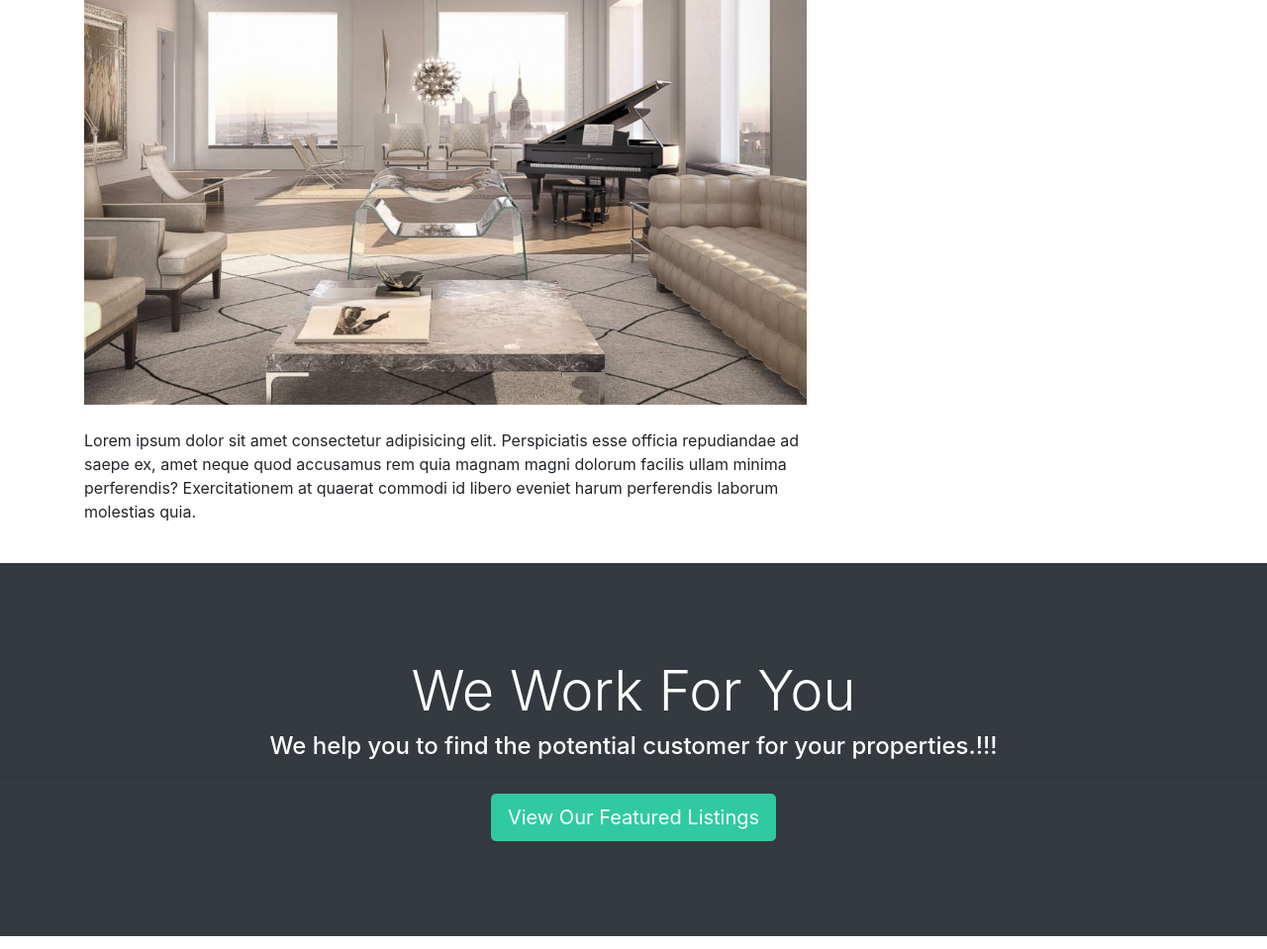
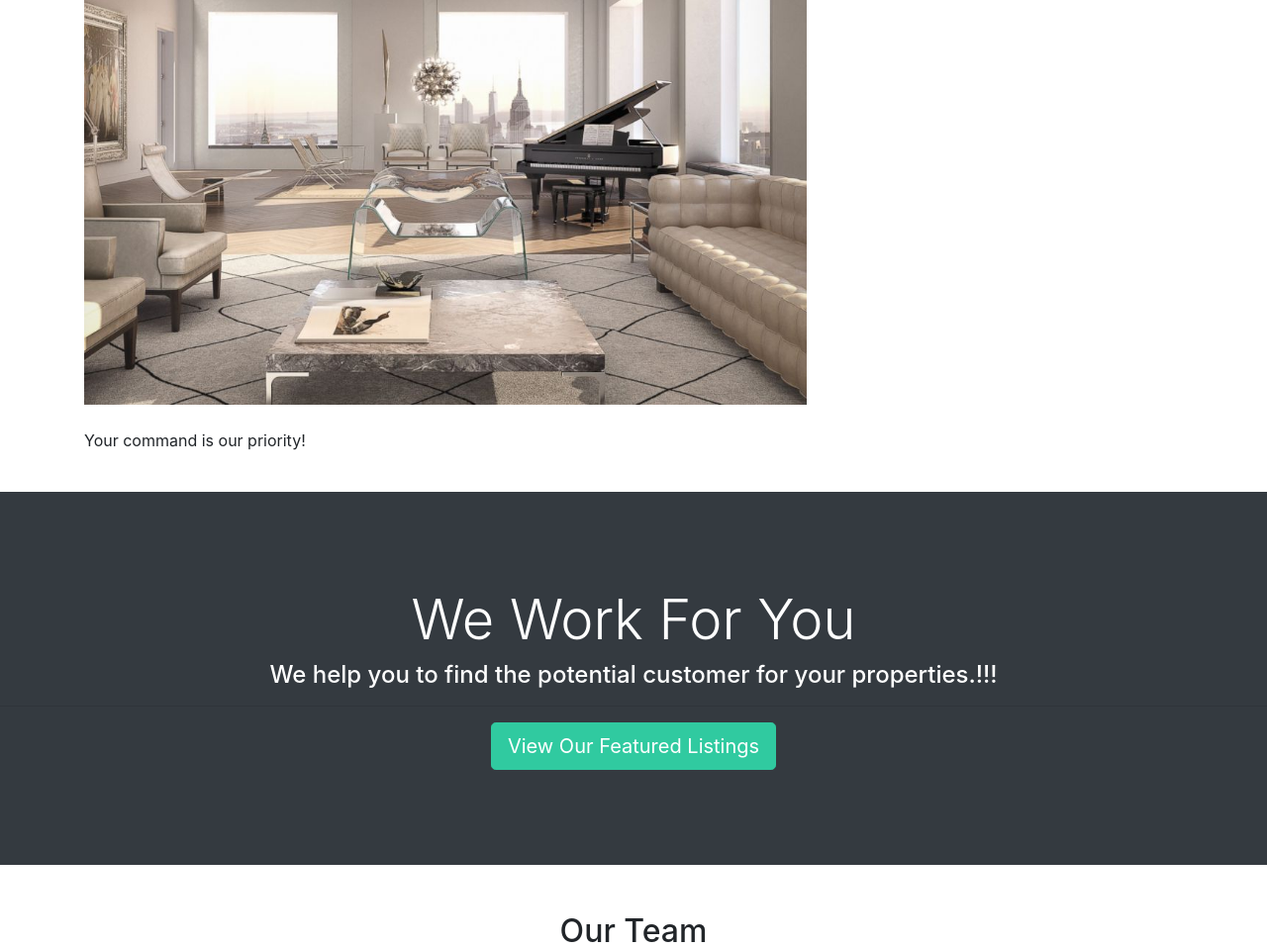
Before and after one commit to ange123ux/property-management, a Django app: template templates/pages/about.html in a window 1280 px wide. Shown: the part 607-1566 px from the top of the page at 99% size. Run offline with Django 3.2, Linux system fonts and the light colour scheme; the template is opened without the code that fills it, so the values that code supplies are empty; some libraries are stand-ins or nearby versions; some web fonts are replaced.

Commit message:
Fixed errors

```diff
--- a/templates/pages/about.html
+++ b/templates/pages/about.html
@@ -43,11 +43,7 @@
         </p>
         <img src="{% static 'img/about.jpg' %}" alt="" />
         <p class="mt-4">
-          Lorem ipsum dolor sit amet consectetur adipisicing elit. Perspiciatis
-          esse officia repudiandae ad saepe ex, amet neque quod accusamus rem
-          quia magnam magni dolorum facilis ullam minima perferendis?
-          Exercitationem at quaerat commodi id libero eveniet harum perferendis
-          laborum molestias quia.
+          Your command is our priority!
         </p>
       </div>
       <div class="col-md-4">
```
